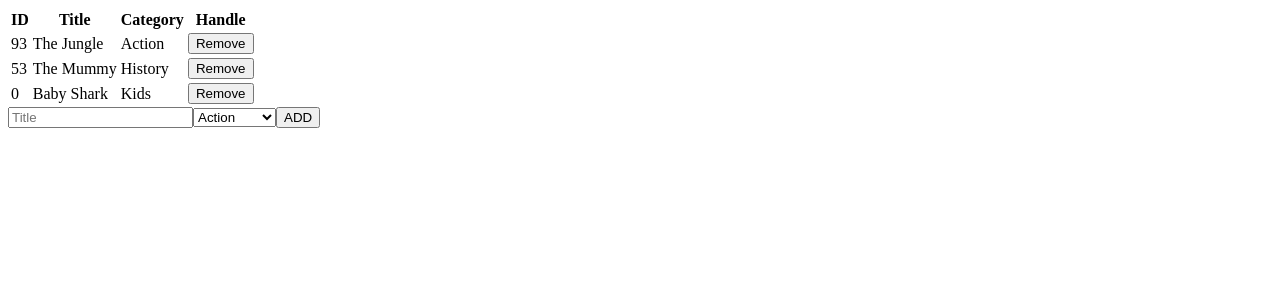
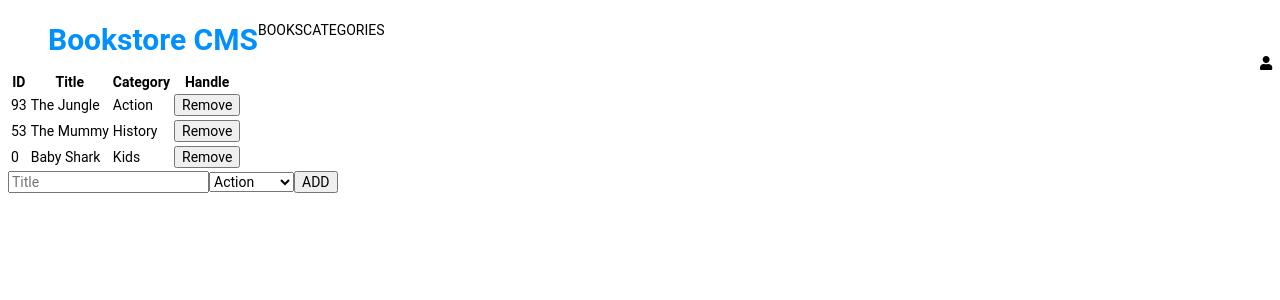
Before and after one commit to Mohamed-js/Book-Store, a React (Create React App) app: page / in a window 1280 px wide. Shown: the top 300 px of the page. Built offline with nearby package versions, Linux system fonts and the light colour scheme.

Commit message:
Add navbar style

```diff
--- a/package.json
+++ b/package.json
@@ -4,6 +4,11 @@
   "private": true,
   "dependencies": {
     "@babel/eslint-parser": "^7.13.14",
+    "@fortawesome/fontawesome-free": "^5.15.3",
+    "@fortawesome/fontawesome-svg-core": "^1.2.35",
+    "@fortawesome/free-regular-svg-icons": "^5.15.3",
+    "@fortawesome/free-solid-svg-icons": "^5.15.3",
+    "@fortawesome/react-fontawesome": "^0.1.14",
     "@testing-library/jest-dom": "^5.11.4",
     "@testing-library/react": "^11.1.0",
     "@testing-library/user-event": "^12.1.10",
--- a/src/App.js
+++ b/src/App.js
@@ -1,9 +1,12 @@
 import BooksList from './containers/BooksList';
 import BooksForm from './containers/BooksForm';
+import NavBar from './components/Navbar';
+import './assets/stylesheets/app.css';
 
 function App() {
   return (
     <div className="App">
+      <NavBar />
       <BooksList />
       <BooksForm />
     </div>
--- a/src/assets/stylesheets/app.css
+++ b/src/assets/stylesheets/app.css
@@ -1,3 +1,31 @@
+* {
+  font-size: 14px;
+  font-family: Roboto, Helvetica, sans-serif;
+}
+
 .app {
   text-align: center;
 }
+.nav {
+  display: flex;
+  justify-content: space-between;
+  align-items: flex-end;
+}
+
+.nav ul {
+  display: flex;
+  list-style-type: none;
+}
+
+.logo {
+  font-size: 30px;
+  font-weight: 600;
+}
+
+.blue {
+  color: #0290ff;
+}
+
+.f-blue {
+  color: #4386bf;
+}
--- /dev/null
+++ b/src/components/Navbar.js
@@ -0,0 +1,21 @@
+import React from 'react';
+import '@fortawesome/fontawesome-free';
+import { FontAwesomeIcon } from '@fortawesome/react-fontawesome';
+import { faUser } from '@fortawesome/free-solid-svg-icons';
+
+function NavBar() {
+  return (
+    <nav className="nav">
+      <ul>
+        <li className="logo blue">Bookstore CMS</li>
+        <li>BOOKS</li>
+        <li>CATEGORIES</li>
+      </ul>
+      <div className="icon">
+        <FontAwesomeIcon icon={faUser} />
+      </div>
+    </nav>
+  );
+}
+
+export default NavBar;
--- a/src/containers/BooksForm.js
+++ b/src/containers/BooksForm.js
@@ -17,7 +17,9 @@ const BooksForm = () => {
 
   const handleClick = () => {
     // Add the book
-    dispatch(CREATE_BOOK({ ...book, id: Math.floor(Math.random() * 100) }));
+    dispatch(
+      CREATE_BOOK({ ...book, id: `${Math.floor(Math.random() * 100)}` }),
+    );
     // Reset state
     setBook({
       id: '',
```
Also changed, not shown: 1 other file (tests, documents, lock files or other folders).
